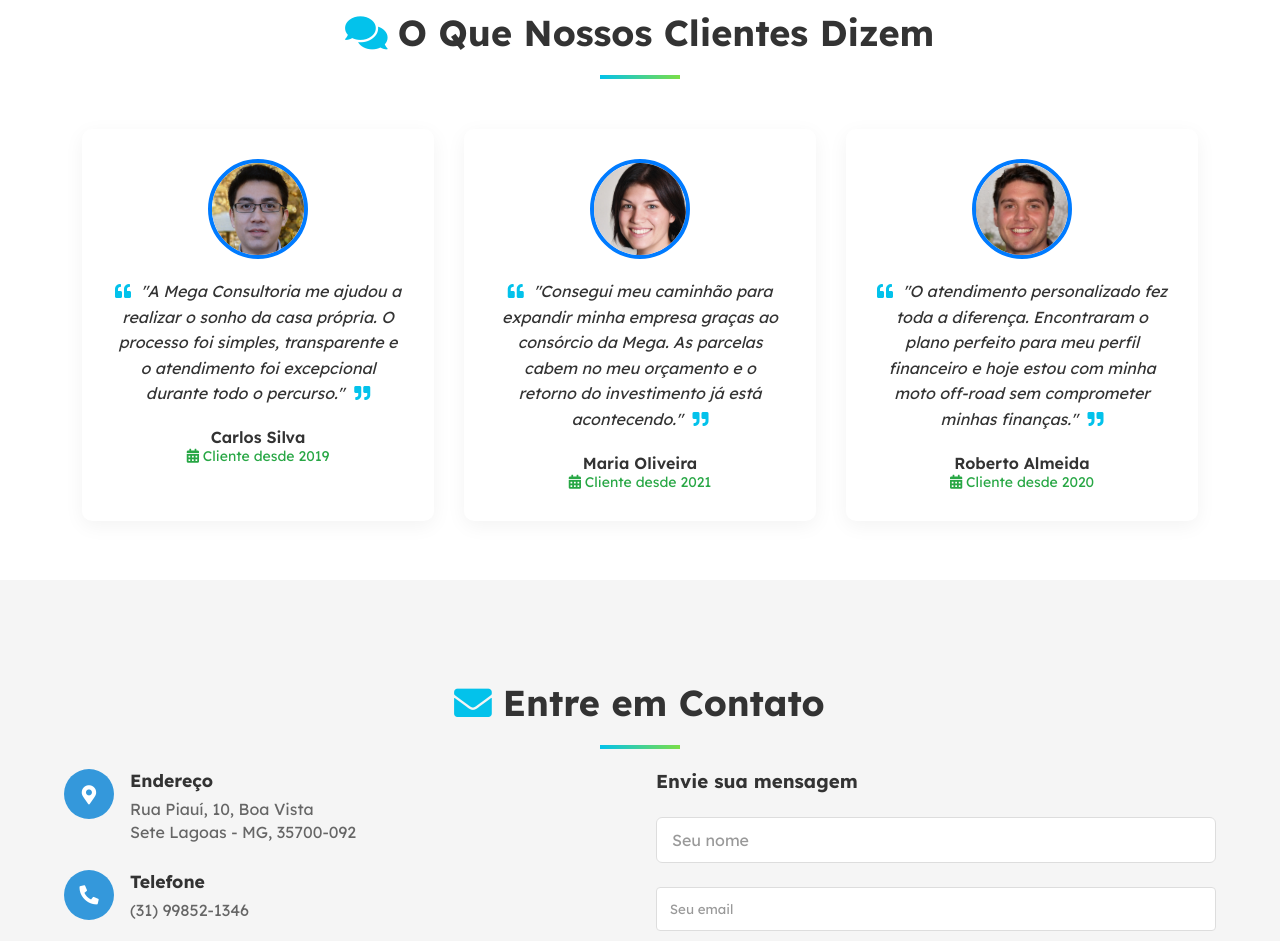
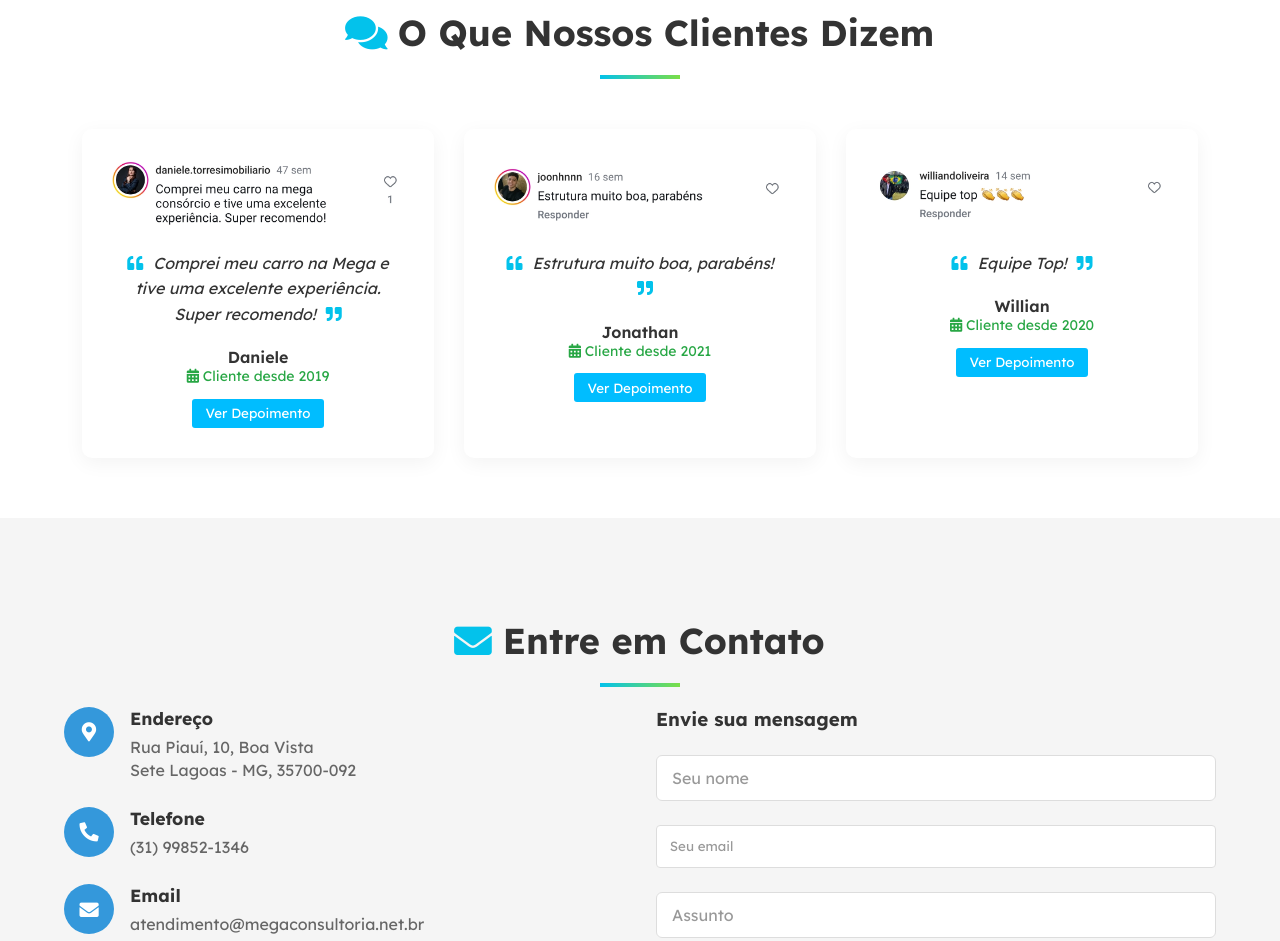
Before and after one commit to GeorgeLucasGLz/MegaConsultoria, a plain HTML site: page index.html in a window 1280 px wide. Shown: the part 4340-5281 px from the top of the page. Drawn offline with nearby package versions, Linux system fonts and the light colour scheme.

Commit message:
add real testimonial and footer responsive

```diff
--- a/index.html
+++ b/index.html
@@ -260,6 +260,72 @@
       <div class="testimonials-container">
         <div class="testimonial" style="animation: zoomIn 0.6s forwards 0.3s; opacity: 0">
           <div class="testimonial-image">
+            <img src="src/assets/testimonial1.webp" alt="Cliente" />
+          </div>
+          <p class="testimonial-text">
+            <i class="fas fa-quote-left" style="color: var(--primary-blue); margin-right: 10px"></i>Comprei meu carro na
+            Mega e tive uma excelente experiência.<br>Super recomendo!<i class="fas fa-quote-right"
+              style="color: var(--primary-blue); margin-left: 10px"></i>
+          </p>
+          <h4 class="testimonial-author">Daniele</h4>
+          <p class="testimonial-position">
+            <i class="fas fa-calendar-alt"></i> Cliente desde 2019
+          </p>
+          <a href="https://www.instagram.com/p/DFa4WB5JuG7/?igsh=MTRubGl6cnIwNWRzMw==" target="_blank">
+            <button class="cta-testimonial">Ver Depoimento</button>
+          </a>
+        </div>
+        <div class="testimonial" style="animation: zoomIn 0.6s forwards 0.6s; opacity: 0">
+          <div class="testimonial-image">
+            <img src="src/assets/testimonial2.webp" alt="Cliente" />
+          </div>
+          <p class="testimonial-text">
+            <i class="fas fa-quote-left" style="color: var(--primary-blue); margin-right: 10px"></i>Estrutura muito boa,
+            parabéns!<i class="fas fa-quote-right" style="color: var(--primary-blue); margin-left: 10px"></i>
+          </p>
+          <h4 class="testimonial-author">Jonathan</h4>
+          <p class="testimonial-position">
+            <i class="fas fa-calendar-alt"></i> Cliente desde 2021
+          </p>
+          <a href="https://www.instagram.com/reel/DF6IRqjSIAO/?igsh=enl0eHd1eW4yZmZ6" target="_blank">
+            <button class="cta-testimonial">Ver Depoimento</button>
+          </a>
+        </div>
+        <div class="testimonial" style="animation: zoomIn 0.6s forwards 0.9s; opacity: 0">
+          <div class="testimonial-image">
+            <img src="src/assets/testimonial3.webp" alt="Cliente" />
+          </div>
+          <p class="testimonial-text">
+            <i class="fas fa-quote-left" style="color: var(--primary-blue); margin-right: 10px"></i>Equipe Top!<i
+              class="fas fa-quote-right" style="color: var(--primary-blue); margin-left: 10px"></i>
+          </p>
+          <h4 class="testimonial-author">Willian</h4>
+          <p class="testimonial-position">
+            <i class="fas fa-calendar-alt"></i> Cliente desde 2020
+          </p>
+          <a href="https://www.instagram.com/reel/C82duNAvXbB/?igsh=YWk0Ynd1emp5eWY5" target="_blank">
+            <button class="cta-testimonial">Ver Depoimento</button>
+          </a>
+        </div>
+      </div>
+      <div class="testimonial-controls">
+        <button class="control-btn prev-btn">
+          <i class="fas fa-chevron-left"></i>
+        </button>
+        <button class="control-btn next-btn">
+          <i class="fas fa-chevron-right"></i>
+        </button>
+      </div>
+    </div>
+  </section>
+  <!-- <section class="section testimonials" id="testimonials">
+    <div class="container">
+      <h2 class="section-title">
+        <i class="fas fa-comments"></i> O Que Nossos Clientes Dizem
+      </h2>
+      <div class="testimonials-container">
+        <div class="testimonial" style="animation: zoomIn 0.6s forwards 0.3s; opacity: 0">
+          <div class="testimonial-image">
             <img src="src/assets/people1.webp" alt="Cliente" />
           </div>
           <p class="testimonial-text">
@@ -316,7 +382,7 @@
         </button>
       </div>
     </div>
-  </section>
+  </section> -->
 
   <!-- Contact Section -->
 
@@ -416,20 +482,7 @@
     <div class="footer-top">
       <div class="container-footer">
         <div class="footer-grid">
-          <div class="footer-column">
-            <p class="footer-description">
-              A nossa responsabilidade não se limita apenas na entrega dos serviços e soluções,
-              mas também na satisfação plena dos nossos clientes.
-            </p>
-            <div class="footer-social">
-              <a href="https://www.facebook.com/megaconsultoriaegestao/" class="social-link"><i
-                  class="fab fa-facebook-f"></i></a>
-              <a href="https://www.instagram.com/megaconsultoria_/" class="social-link"><i
-                  class="fab fa-instagram"></i></a>
-              <a href="https://wa.me/553198521346" class="social-link"><i class="fab fa-whatsapp"></i></a>
 
-            </div>
-          </div>
 
           <div class="footer-column">
             <h3 class="footer-heading">Links Rápidos</h3>
--- a/src/style.css
+++ b/src/style.css
@@ -765,12 +765,29 @@ header img {
 }
 
 .testimonial-image {
-    width: 100px;
-    height: 100px;
-    border-radius: 50%;
+    width: 100%;
+    height: auto;
+
     overflow: hidden;
     margin-bottom: 20px;
-    border: 4px solid #007BFF;
+    border-radius: 7px;
+}
+
+.cta-testimonial {
+    border: none;
+    color: white;
+    border-radius: 3px;
+    margin-top: 1em;
+    cursor: pointer;
+    padding: 0.5em 1em;
+    background-color: #00bdff;
+    transition: 0.1s ease-in-out;
+}
+
+.cta-testimonial:hover {
+    background-color: var(--dark-green);
+    transition: 0.1s ease-in-out;
+    transform: scale(1.02);
 }
 
 .testimonial-image img {
@@ -1735,6 +1752,13 @@ app-float:hover {
 /* Responsive Adjustments */
 @media (max-width: 768px) {
 
+    .footer-grid {
+        display: flex;
+        flex-direction: column;
+
+    }
+
+
     .contact-container {
         flex-direction: column;
     }
```
Also changed, not shown: src/assets/testimonial1.webp (added), src/assets/testimonial2.webp (added), src/assets/testimonial3.webp (added).
